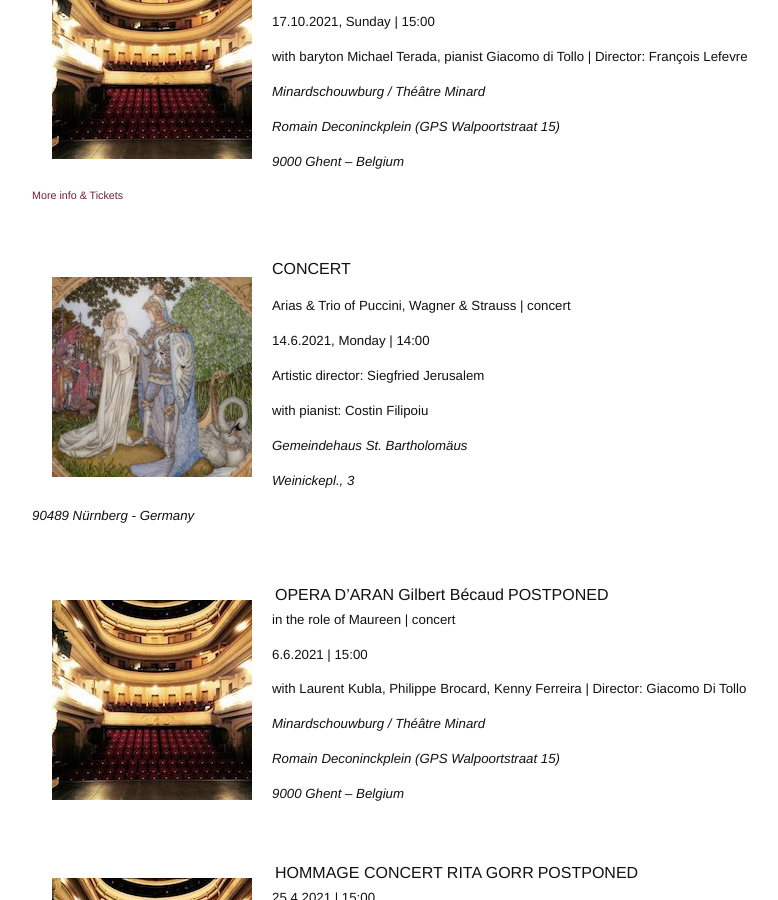
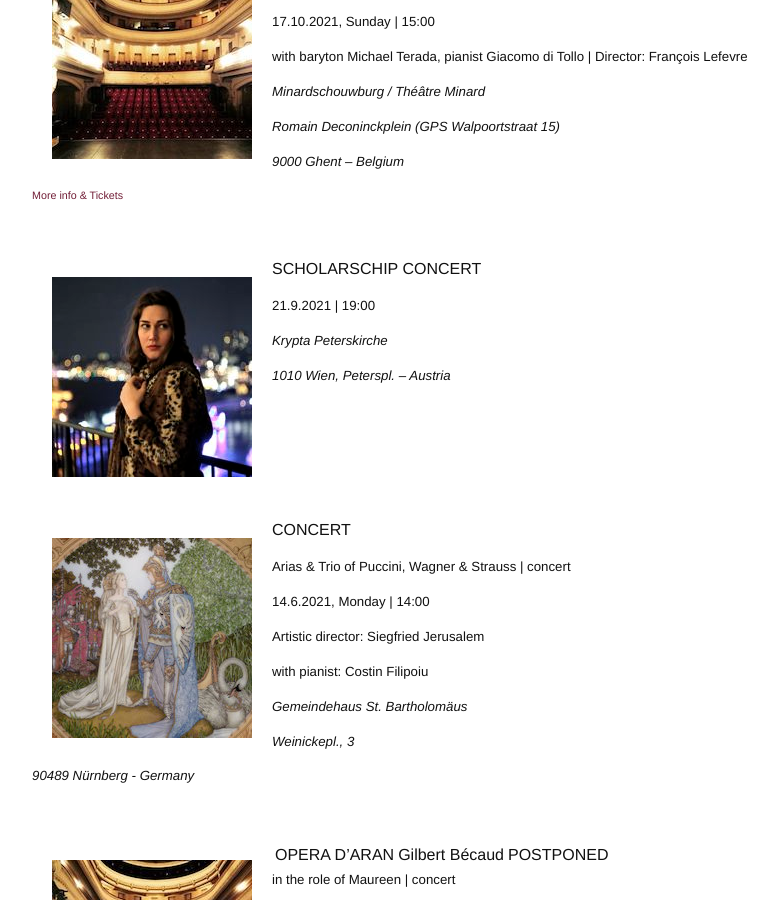
Before and after one commit to annesophie-sevens/annesophie-sevens.github.io, a Jekyll site: the page built from agenda-fr.md, in a window 1280 px wide and 900 px high, scrolled down 631 px. Shown: the whole window, without its empty margins (238-1016 px from the left). Built offline with Jekyll 4.4.1, drawn with Linux system fonts in a browser that asks for light colours; nearby versions of some CDN libraries.

Commit message:
Update agenda-fr.md

```diff
--- a/agenda-fr.md
+++ b/agenda-fr.md
@@ -40,6 +40,22 @@ OPERA AND PASSION
 ##### _9000 Ghent – Belgium_
 
 ###### <a href="https://www.concertorganisatie-lyrica.be" target="_blank">More info & Tickets</a>
+
+&nbsp;
+
+<img style="float: left; padding: 20px" src="/assets/b2-thumbnail.jpg">
+
+SCHOLARSCHIP CONCERT
+
+##### 21.9.2021 | 19:00
+
+##### _Krypta Peterskirche_
+
+##### _1010 Wien, Peterspl. – Austria_
+
+&nbsp;
+
+&nbsp;
 
 &nbsp;
 
```
